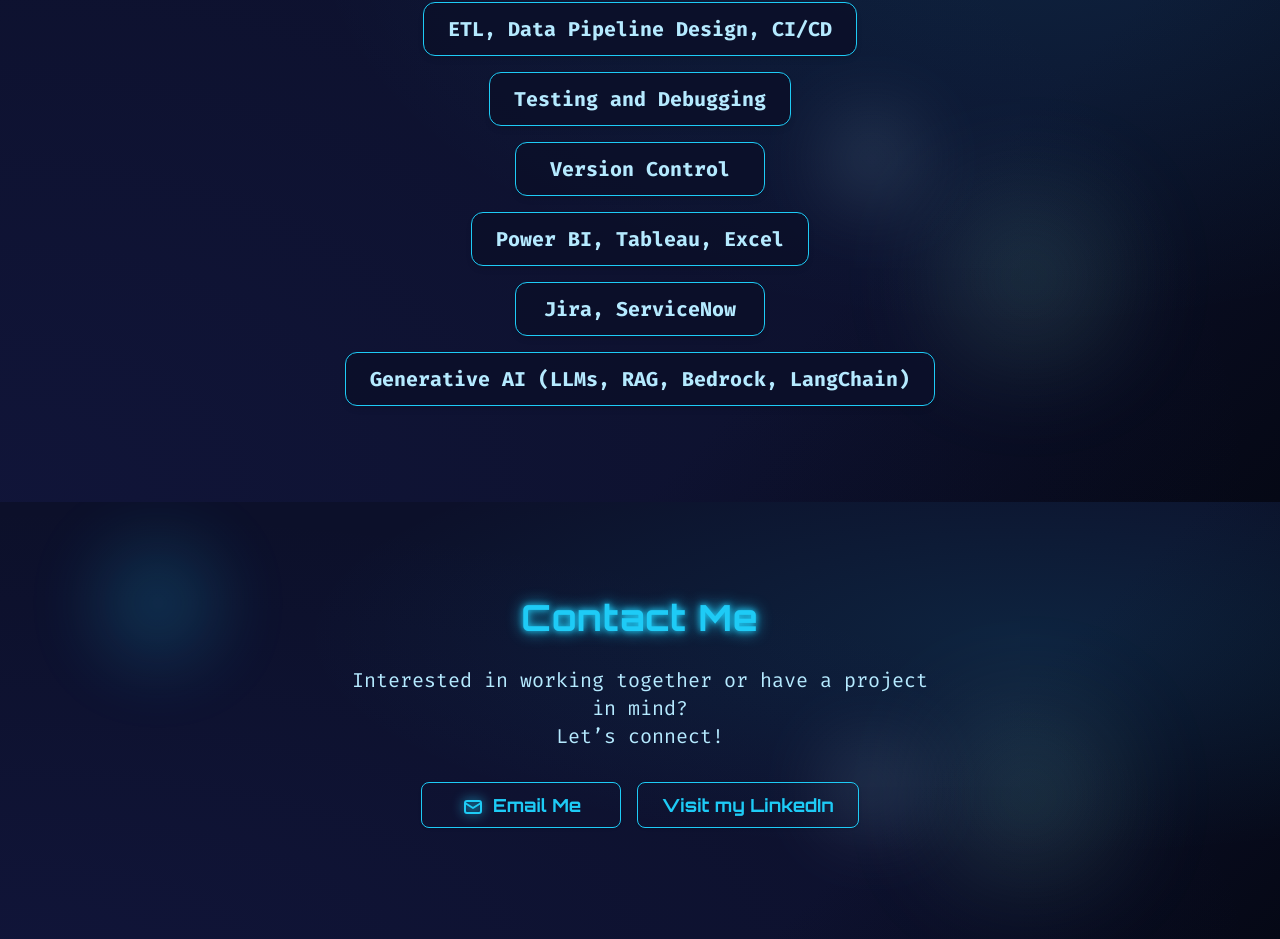
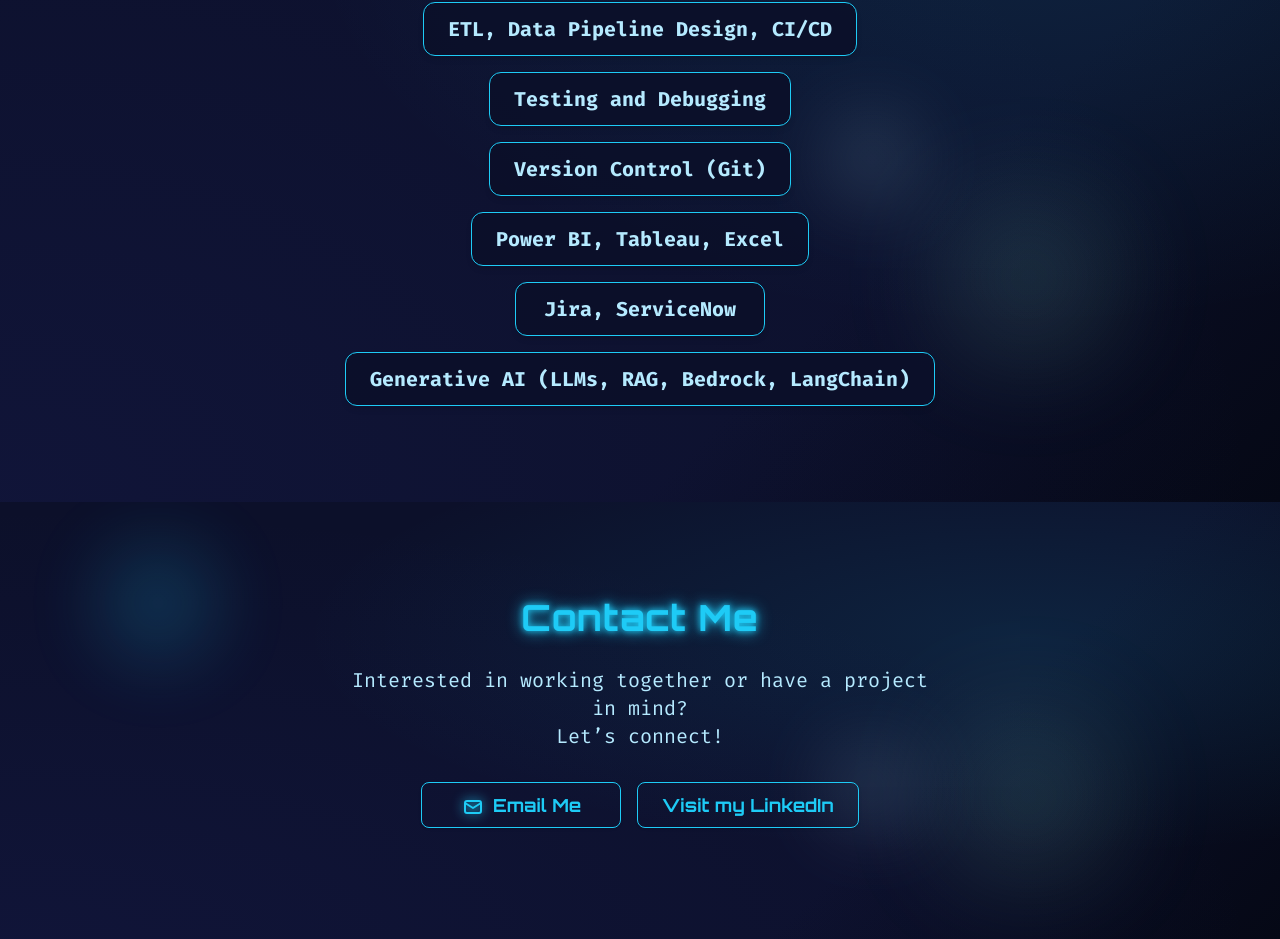
Before and after one commit to DaVincisGit/portfolio-site-2, a React (Vite) app: page / in a window 1280 px wide. Shown: the part 2298-3237 px from the top of the page. Built offline with nearby package versions, Linux system fonts and the light colour scheme; the HTML template or start-up script is replaced by a standard one.

Commit message:
Update Skills.tsx

```diff
--- a/src/components/Skills.tsx
+++ b/src/components/Skills.tsx
@@ -12,7 +12,7 @@ const skills = [
   { label: "AWS: S3, EC2, Lambda, Glue, Redshift, SQS, SNS, SES" },
   { label: "ETL, Data Pipeline Design, CI/CD" },
   { label: "Testing and Debugging" },
-  { label: "Version Control" },
+  { label: "Version Control (Git)" },
   { label: "Power BI, Tableau, Excel" },
   { label: "Jira, ServiceNow" },
   { label: "Generative AI (LLMs, RAG, Bedrock, LangChain)" },
```
